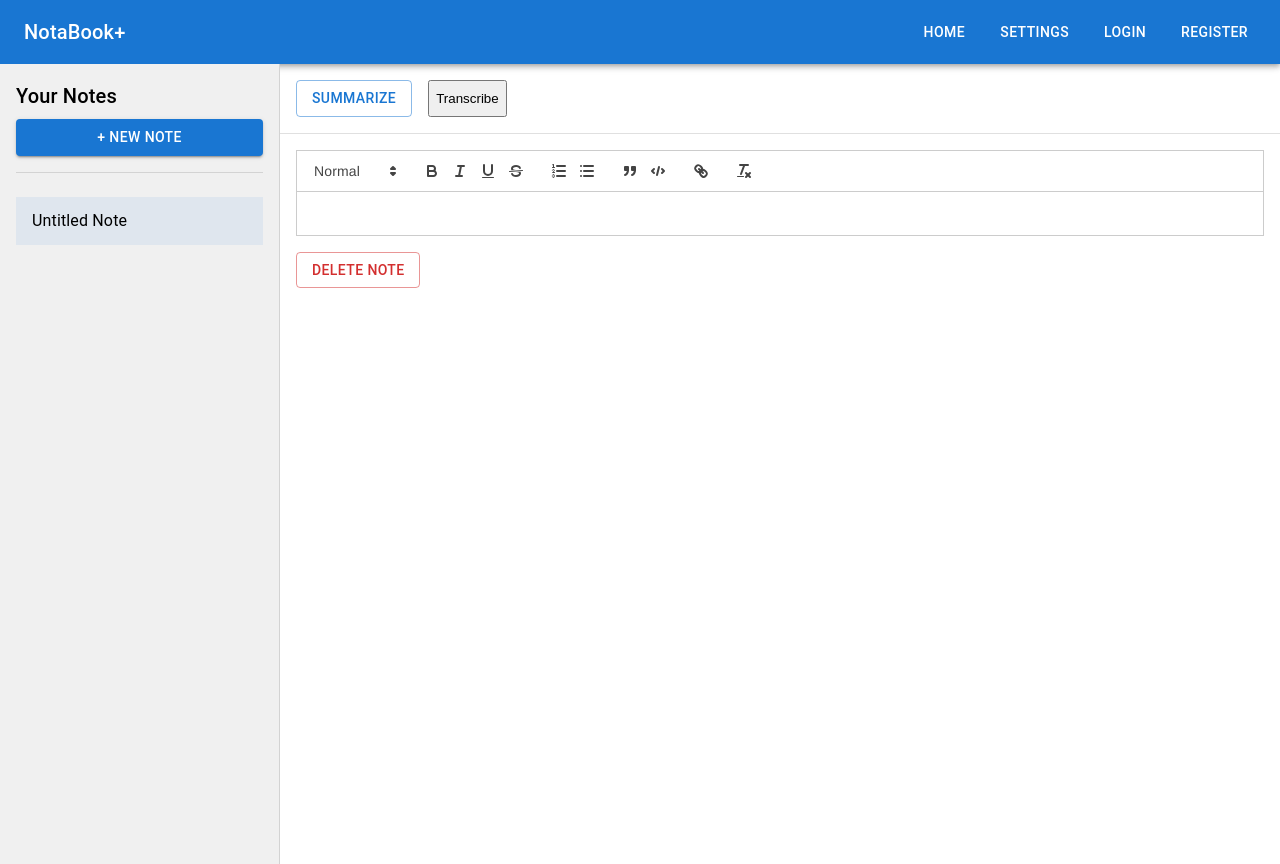
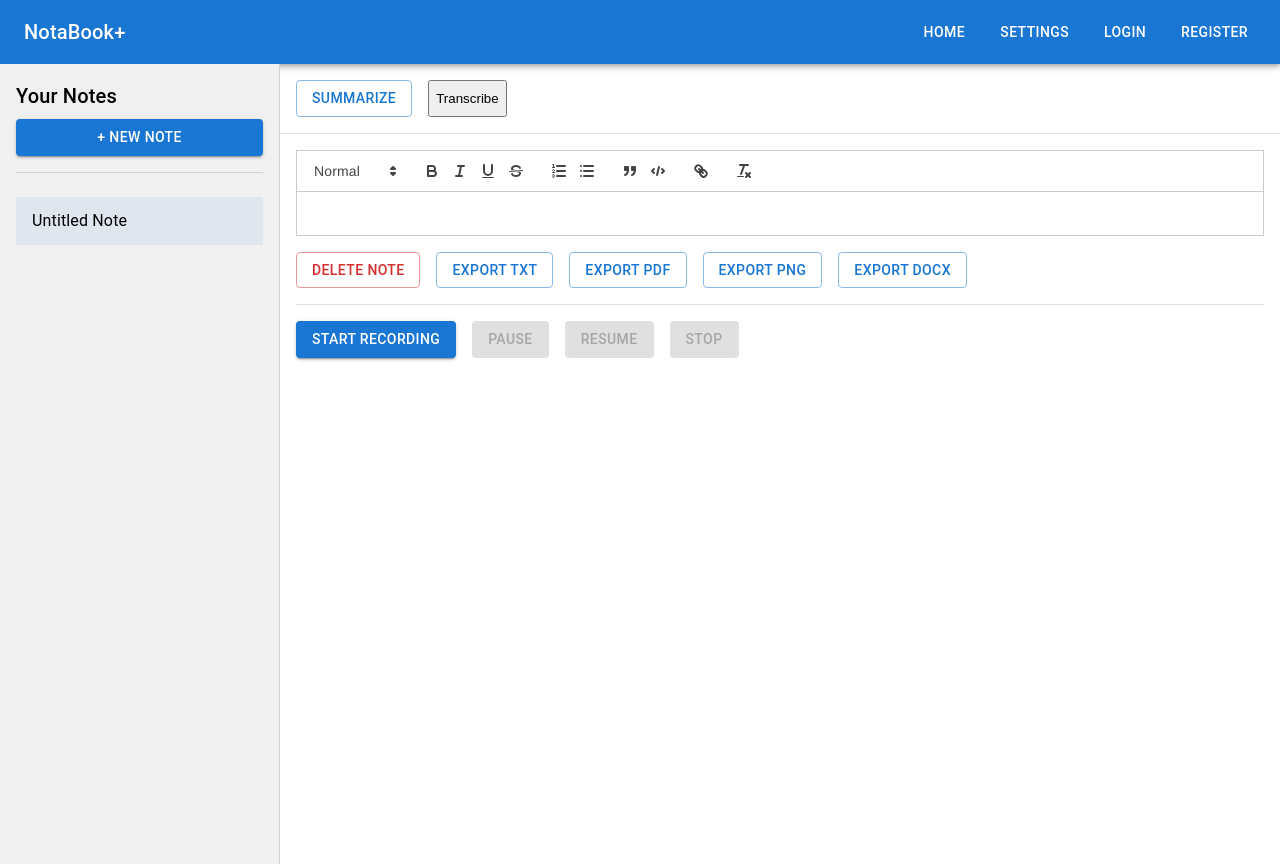
Before and after one commit to bcadestewart/NotaBookPlus, a React (Create React App) app in the folder frontend/: page / in a window 1280 px wide. Both pictures are taken after a click on the button "+ NEW NOTE". Built offline with nearby package versions, Linux system fonts and the light colour scheme.

Commit message:
Added record button, added xport buttons

```diff
--- a/frontend/src/pages/Home.js
+++ b/frontend/src/pages/Home.js
@@ -1,6 +1,10 @@
-import { useState, useEffect } from "react";
+import { useState, useEffect, useRef } from "react";
 import ReactQuill from "react-quill";
 import "react-quill/dist/quill.snow.css";
+import html2pdf from "html2pdf.js";
+import html2canvas from "html2canvas";
+import { saveAs } from "file-saver";
+import { Document, Packer, Paragraph } from "docx";
 import TranscriptionButton from "../components/TranscriptionButton";
 import {
   Box,
@@ -13,12 +17,18 @@ import {
   useTheme,
   Stack,
 } from "@mui/material";
+import axios from "axios";
 
 export default function Home() {
   const [notes, setNotes] = useState([]);
   const [selectedNoteId, setSelectedNoteId] = useState(null);
   const theme = useTheme();
   const isDark = theme.palette.mode === "dark";
+
+  const mediaRecorderRef = useRef(null);
+  const audioChunksRef = useRef([]);
+  const [isRecording, setIsRecording] = useState(false);
+  const [isPaused, setIsPaused] = useState(false);
 
   useEffect(() => {
     const savedNotes = JSON.parse(localStorage.getItem("notes")) || [];
@@ -38,13 +48,11 @@ export default function Home() {
       title: "Untitled Note",
       content: "",
     };
-    setNotes([...notes, newNote]);
+    setNotes((prev) => [...prev, newNote]);
     setSelectedNoteId(newNote.id);
   };
 
-  const handleNoteSelect = (id) => {
-    setSelectedNoteId(id);
-  };
+  const handleNoteSelect = (id) => setSelectedNoteId(id);
 
   const handleUpdateNote = (id, newContent) => {
     const updatedNotes = notes.map((note) =>
@@ -73,8 +81,27 @@ export default function Home() {
     }
   };
 
-  const handleSummarize = () => {
-    alert("Summarize feature is not implemented yet.");
+  const handleSummarizeClick = async () => {
+    const note = selectedNote;
+    if (!note?.content?.trim()) return alert("Note is empty.");
+    try {
+      const res = await axios.post("http://localhost:8000/summarize", {
+        text: note.content,
+      });
+      const summary = res.data?.summary;
+      if (summary) {
+        const newNote = {
+          id: Date.now(),
+          title: `Summary of ${note.title || "Note"}`,
+          content: `Summary:\n\n${summary}`,
+        };
+        setNotes((prev) => [...prev, newNote]);
+        setSelectedNoteId(newNote.id);
+      } else alert("No summary received.");
+    } catch (err) {
+      console.error("Summarize error:", err);
+      alert("Error summarizing.");
+    }
   };
 
   const selectedNote = notes.find((note) => note.id === selectedNoteId);
@@ -88,6 +115,116 @@ export default function Home() {
       ["link"],
       ["clean"],
     ],
+  };
+
+  const startRecording = async () => {
+    const stream = await navigator.mediaDevices.getUserMedia({ audio: true });
+    const mediaRecorder = new MediaRecorder(stream);
+    audioChunksRef.current = [];
+
+    mediaRecorder.ondataavailable = (event) => {
+      if (event.data.size > 0) audioChunksRef.current.push(event.data);
+    };
+
+    mediaRecorder.onstop = () => {
+      const audioBlob = new Blob(audioChunksRef.current, {
+        type: "audio/wav",
+      });
+      const url = URL.createObjectURL(audioBlob);
+      const a = document.createElement("a");
+      a.href = url;
+      a.download = "recording.wav";
+      a.click();
+      URL.revokeObjectURL(url);
+    };
+
+    mediaRecorder.start();
+    mediaRecorderRef.current = mediaRecorder;
+    setIsRecording(true);
+    setIsPaused(false);
+  };
+
+  const pauseRecording = () => {
+    if (mediaRecorderRef.current?.state === "recording") {
+      mediaRecorderRef.current.pause();
+      setIsPaused(true);
+    }
+  };
+
+  const resumeRecording = () => {
+    if (mediaRecorderRef.current?.state === "paused") {
+      mediaRecorderRef.current.resume();
+      setIsPaused(false);
+    }
+  };
+
+  const stopRecording = () => {
+    if (mediaRecorderRef.current) {
+      mediaRecorderRef.current.stop();
+      setIsRecording(false);
+      setIsPaused(false);
+    }
+  };
+
+  const exportAsTxt = () => {
+    if (!selectedNote) return;
+    const blob = new Blob([selectedNote.content], { type: "text/plain" });
+    saveAs(blob, `${selectedNote.title || "note"}.html`);
+  };
+
+  const exportAsPDF = () => {
+    if (!selectedNote) return;
+    const editorContent = document.querySelector(".ql-editor");
+
+    if (!editorContent) {
+      alert("Editor not found for PDF export.");
+      return;
+    }
+
+    const opt = {
+      margin: 0.5,
+      filename: `${selectedNote.title || "note"}.pdf`,
+      image: { type: "jpeg", quality: 0.98 },
+      html2canvas: { scale: 2 },
+      jsPDF: { unit: "in", format: "letter", orientation: "portrait" },
+    };
+
+    html2pdf().from(editorContent).set(opt).save();
+  };
+
+
+  const exportAsPNG = () => {
+    if (!selectedNote) return;
+    const editorElement = document.querySelector(".editor-container .ql-editor");
+    if (!editorElement) {
+      alert("Editor not found");
+      return;
+    }
+
+    html2canvas(editorElement, { scale: 2 }).then((canvas) => {
+      canvas.toBlob((blob) => {
+        if (blob) {
+          saveAs(blob, `${selectedNote.title || "note"}.png`);
+        } else {
+          alert("Failed to generate image.");
+        }
+      });
+    });
+  };
+
+
+  const exportAsDOCX = () => {
+    if (!selectedNote) return;
+    const doc = new Document({
+      sections: [
+        {
+          children: [new Paragraph(selectedNote.content)],
+        },
+      ],
+    });
+    Packer.toBlob(doc).then((blob) =>
+      saveAs(blob, `${selectedNote.title || "note"}.docx`)
+    );
   };
 
   return (
@@ -107,18 +244,10 @@ export default function Home() {
         <Typography variant="h6" gutterBottom>
           Your Notes
         </Typography>
-
-        <Button
-          variant="contained"
-          fullWidth
-          onClick={createNewNote}
-          sx={{ mb: 2 }}
-        >
+        <Button variant="contained" fullWidth onClick={createNewNote} sx={{ mb: 2 }}>
           + New Note
         </Button>
-
         <Divider sx={{ mb: 2 }} />
-
         <List>
           {notes.map((note) => (
             <ListItemButton
@@ -138,25 +267,47 @@ export default function Home() {
 
       <Box flex={1} display="flex" flexDirection="column">
         <Stack direction="row" spacing={2} sx={{ p: 2, borderBottom: `1px solid ${theme.palette.divider}` }}>
-          <Button variant="outlined" onClick={handleSummarize}>Summarize</Button>
+          <Button variant="outlined" onClick={handleSummarizeClick}>Summarize</Button>
           <TranscriptionButton onTranscribe={(text) => handleUpdateNote(selectedNoteId, text)} />
         </Stack>
+
         {selectedNote && (
           <Box p={2}>
+            <div className="editor-container">
               <ReactQuill
                 theme="snow"
-              value={selectedNote.content}
+                value={selectedNote.content || ""}
                 onChange={(value) => handleUpdateNote(selectedNote.id, value)}
                 modules={quillModules}
               />
-            <Button
-              variant="outlined"
-              color="error"
-              onClick={() => handleDeleteNote(selectedNote.id)}
-              sx={{ mt: 2 }}
-            >
+            </div>
+
+            <Stack direction="row" spacing={2} mt={2}>
+              <Button variant="outlined" color="error" onClick={() => handleDeleteNote(selectedNote.id)}>
                 Delete Note
               </Button>
+              <Button variant="outlined" onClick={exportAsTxt}>Export TXT</Button>
+              <Button variant="outlined" onClick={exportAsPDF}>Export PDF</Button>
+              <Button variant="outlined" onClick={exportAsPNG}>Export PNG</Button>
+              <Button variant="outlined" onClick={exportAsDOCX}>Export DOCX</Button>
+            </Stack>
+
+            <Divider sx={{ my: 2 }} />
+
+            <Stack direction="row" spacing={2}>
+              <Button variant="contained" onClick={startRecording} disabled={isRecording}>
+                Start Recording
+              </Button>
+              <Button variant="contained" onClick={pauseRecording} disabled={!isRecording || isPaused}>
+                Pause
+              </Button>
+              <Button variant="contained" onClick={resumeRecording} disabled={!isRecording || !isPaused}>
+                Resume
+              </Button>
+              <Button variant="contained" color="error" onClick={stopRecording} disabled={!isRecording}>
+                Stop
+              </Button>
+            </Stack>
           </Box>
         )}
       </Box>
```
Lines whose indentation alone changed are shown as unchanged.
